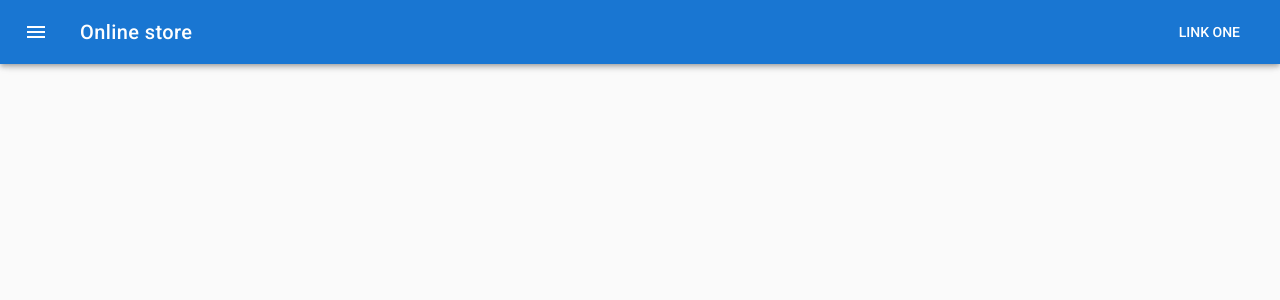
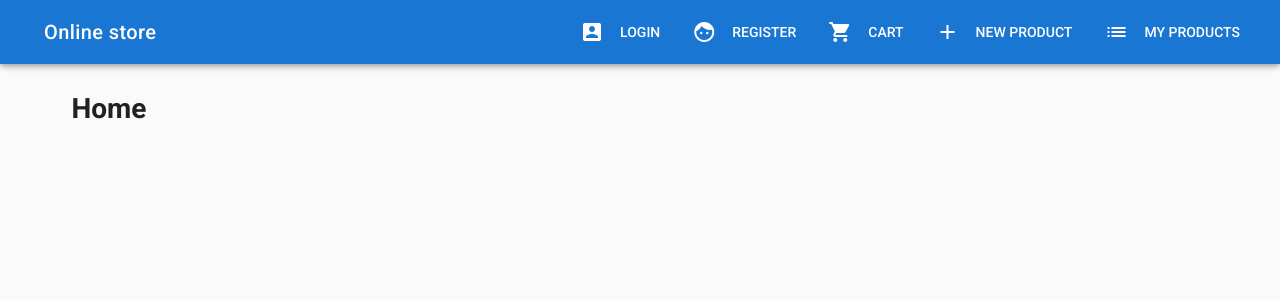
Before and after one commit to CouldBeFree/onlinestore, a Vue app: page /#/ in a window 1280 px wide. Shown: the top 300 px of the page. Built offline with nearby package versions, Linux system fonts and the light colour scheme.

Commit message:
Enabled routing, created new components

```diff
--- /dev/null
+++ b/src/components/Auth/Login.vue
@@ -0,0 +1,24 @@
+<template>
+  <v-container>
+    <v-layout row>
+      <v-flex xs12>
+        <h1>Login</h1>
+      </v-flex>
+    </v-layout>
+  </v-container>
+</template>
+
+<script>
+  export default {
+    name: "Login",
+    data(){
+      return{
+
+      }
+    }
+  }
+</script>
+
+<style scoped>
+
+</style>
--- /dev/null
+++ b/src/components/Auth/Register.vue
@@ -0,0 +1,24 @@
+<template>
+  <v-container>
+    <v-layout row>
+      <v-flex xs12>
+        <h1>Register</h1>
+      </v-flex>
+    </v-layout>
+  </v-container>
+</template>
+
+<script>
+  export default {
+    name: "Register",
+    data(){
+      return{
+
+      }
+    }
+  }
+</script>
+
+<style scoped>
+
+</style>
--- /dev/null
+++ b/src/components/Home.vue
@@ -0,0 +1,24 @@
+<template>
+  <v-container>
+    <v-layout row>
+      <v-flex xs12>
+        <h1>Home</h1>
+      </v-flex>
+    </v-layout>
+  </v-container>
+</template>
+
+<script>
+  export default {
+    name: "Home",
+    data(){
+      return{
+
+      }
+    }
+  }
+</script>
+
+<style scoped>
+
+</style>
--- a/src/components/Navbar.vue
+++ b/src/components/Navbar.vue
@@ -1,12 +1,35 @@
 <template>
     <div>
-      <v-navigation-drawer app temporary></v-navigation-drawer>
+      <v-navigation-drawer app temporary v-model="sideNav">
+        <v-list>
+          <v-list-tile
+            v-for="(link, i) in links" :key="i" :to="link.url"
+          >
+            <v-list-tile-action>
+              <v-icon>{{ link.icon }}</v-icon>
+            </v-list-tile-action>
+
+            <v-list-tile-content>
+              <v-list-tile-title v-text="link.title"></v-list-tile-title>
+            </v-list-tile-content>
+
+          </v-list-tile>
+        </v-list>
+      </v-navigation-drawer>
       <v-toolbar app dark color="primary">
-        <v-toolbar-side-icon></v-toolbar-side-icon>
+        <v-toolbar-side-icon
+          @click="sideNav=!sideNav"
+          class="hidden-md-and-up"
+        ></v-toolbar-side-icon>
         <v-toolbar-title>Online store</v-toolbar-title>
         <v-spacer></v-spacer>
         <v-toolbar-items class="hidden-sm-and-down">
-          <v-btn flat>Link One</v-btn>
+          <v-btn flat
+                 v-for="(link, i) in links" :key="i" :to="link.url"
+          >
+            <v-icon left>{{link.icon}}</v-icon>
+            {{link.title}}
+          </v-btn>
         </v-toolbar-items>
       </v-toolbar>
       <v-content>
@@ -17,7 +40,19 @@
 
 <script>
     export default {
-        name: "Navbar"
+        name: "Navbar",
+        data(){
+          return{
+            sideNav: false,
+            links: [
+              { title: 'Login', icon: 'account_box', url: '/login' },
+              { title: 'Register', icon: 'face', url: '/register' },
+              { title: 'Cart', icon: 'shopping_cart', url: '/checkout' },
+              { title: 'New Product', icon: 'add', url: '/new' },
+              { title: 'My Products', icon: 'list', url: '/list' }
+            ]
+          }
+        }
     }
 </script>
 
--- /dev/null
+++ b/src/components/Products/NewProduct.vue
@@ -0,0 +1,24 @@
+<template>
+  <v-container>
+    <v-layout row>
+      <v-flex xs12>
+        <h1>New product</h1>
+      </v-flex>
+    </v-layout>
+  </v-container>
+</template>
+
+<script>
+  export default {
+    name: "New product",
+    data(){
+      return{
+
+      }
+    }
+  }
+</script>
+
+<style scoped>
+
+</style>
--- /dev/null
+++ b/src/components/Products/Product.vue
@@ -0,0 +1,24 @@
+<template>
+  <v-container>
+    <v-layout row>
+      <v-flex xs12>
+        <h1>Product</h1>
+      </v-flex>
+    </v-layout>
+  </v-container>
+</template>
+
+<script>
+  export default {
+    name: "Product",
+    data(){
+      return{
+
+      }
+    }
+  }
+</script>
+
+<style scoped>
+
+</style>
--- /dev/null
+++ b/src/components/Products/ProductList.vue
@@ -0,0 +1,24 @@
+<template>
+  <v-container>
+    <v-layout row>
+      <v-flex xs12>
+        <h1>Product list</h1>
+      </v-flex>
+    </v-layout>
+  </v-container>
+</template>
+
+<script>
+  export default {
+    name: "Product list",
+    data(){
+      return{
+
+      }
+    }
+  }
+</script>
+
+<style scoped>
+
+</style>
--- /dev/null
+++ b/src/components/User/Checkout.vue
@@ -0,0 +1,24 @@
+<template>
+  <v-container>
+    <v-layout row>
+      <v-flex xs12>
+        <h1>Checkout</h1>
+      </v-flex>
+    </v-layout>
+  </v-container>
+</template>
+
+<script>
+  export default {
+    name: "Checkout",
+    data(){
+      return{
+
+      }
+    }
+  }
+</script>
+
+<style scoped>
+
+</style>
--- a/src/router/index.js
+++ b/src/router/index.js
@@ -1,8 +1,52 @@
 import Vue from 'vue'
 import Router from 'vue-router'
+import Home from '@/components/Home'
+import Product from '@/components/Products/Product'
+import NewProduct from '@/components/Products/NewProduct'
+import ProductList from '@/components/Products/ProductList'
+import Checkout from '@/components/User/Checkout'
+import Login from '@/components/Auth/Login'
+import Register from '@/components/Auth/Register'
 
 Vue.use(Router);
 
 export default new Router({
-  routes: []
+  routes: [
+    {
+      path: '',
+      name: 'home',
+      component: Home
+    },
+    {
+      path: '/product/:id',
+      name: 'product',
+      component: Product
+    },
+    {
+      path: '/list',
+      name: 'list',
+      component: ProductList
+    },
+    {
+      path: '/new',
+      name: 'new',
+      component: NewProduct
+    },
+    {
+      path: '/checkout',
+      name: 'checkout',
+      component: Checkout
+    },
+    {
+      path: '/login',
+      name: 'login',
+      component: Login
+    },
+    {
+      path: '/register',
+      name: 'register',
+      component: Register
+    }
+  ],
+  mode: 'history'
 })
```
